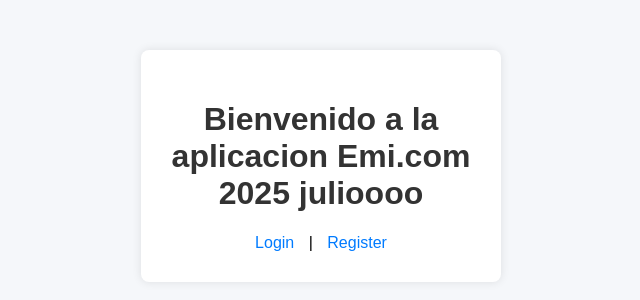
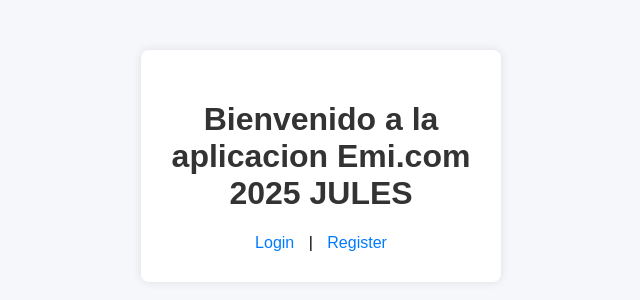
Before and after one commit to Emi8977/python-microservicio-code, a Flask app: page / in a window 1280 px wide. Shown: the top 300 px of the page, without its empty margins (319-959 px from the left). Run offline with Flask 3, Linux system fonts and the light colour scheme; some libraries are stand-ins or nearby versions.

Commit message:
h1 [deploy-dev]

```diff
--- a/frontend/templates/index.html
+++ b/frontend/templates/index.html
@@ -11,7 +11,7 @@
 </head>
 <body>
     <div class="container">
-        <h1>Bienvenido a la aplicacion Emi.com 2025 julioooo</h1>
+        <h1>Bienvenido a la aplicacion Emi.com 2025 JULES</h1>
         <a href="/login">Login</a> | <a href="/register">Register</a>
 
     </div>
```
